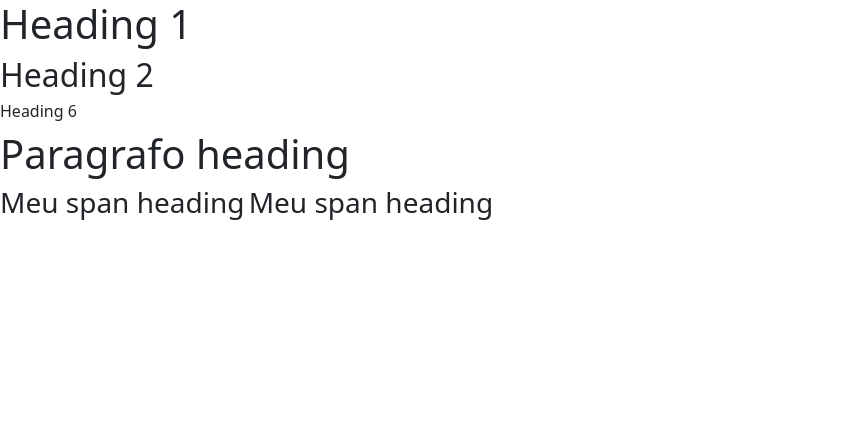
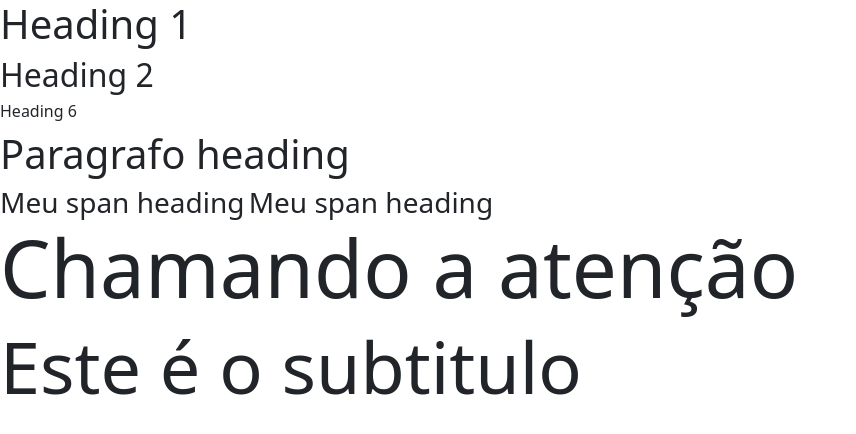
Before and after one commit to jonathasVeiga/Bootstrap, a plain HTML site: page 6_CONTEUDO/index.html in a window 1280 px wide. Shown: the whole page, without its empty margins (0-856 px from the left). Drawn offline with nearby package versions, Linux system fonts and the light colour scheme.

Commit message:
Aula de Display

```diff
--- a/6_CONTEUDO/index.html
+++ b/6_CONTEUDO/index.html
@@ -22,5 +22,11 @@
     <p class="h1">Paragrafo heading</p>
     <span class="h3">Meu span heading</span>
     <span class="h3">Meu span heading</span>
+
+    <!--DISPLAY
+        usado para aumentar os headers(porem deixa a letra mais fina)
+        efeito apenas visual, não altera o SEO-->
+    <h1 class="display-1">Chamando a atenção</h1>
+    <h1 class="display-2">Este é o subtitulo</h1>
 </body>
 </html>
```
